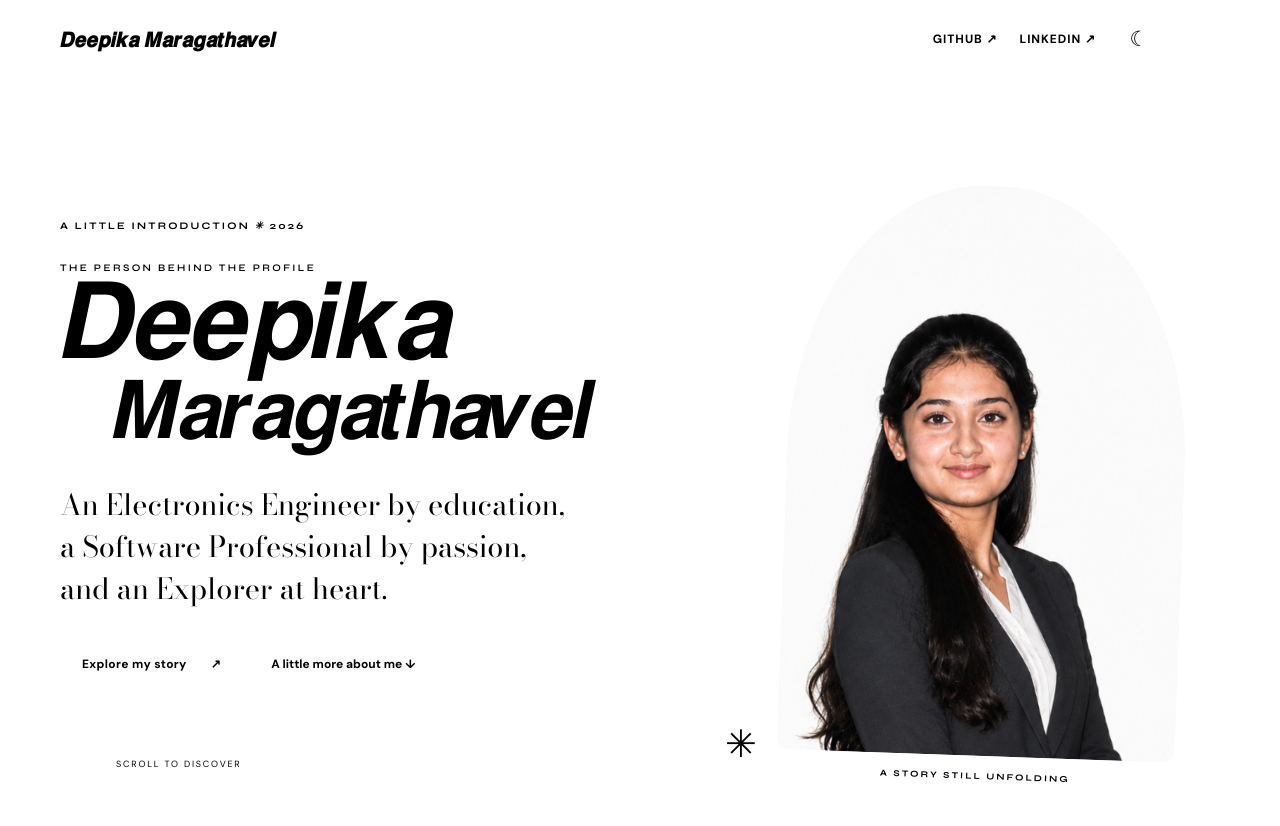
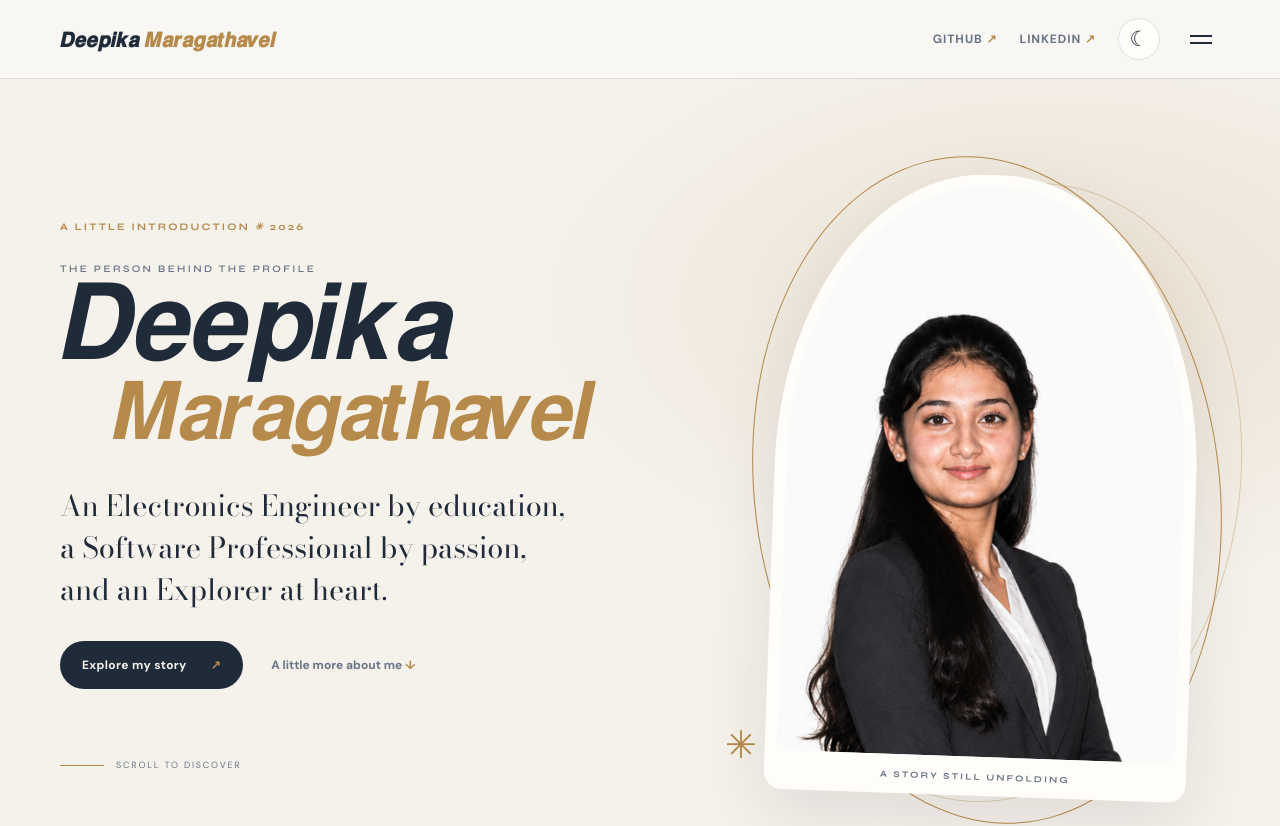
Before and after one commit to Deepika-2721/deepika-profile, a plain HTML site: page index.html in a window 1280 px wide. Shown: the top 826 px of the page. Drawn offline with nearby package versions, Linux system fonts and the light colour scheme; a web font is replaced by a local one.

Commit message:
Update theme.css

```diff
--- a/css/theme.css
+++ b/css/theme.css
@@ -1,3 +1,32 @@
+
+/* Theme tokens: one palette, tuned for both modes. */
+:root {
+    color-scheme: light;
+    --bg: #f5f1eb;
+    --surface: #fffdfa;
+    --surface-2: #eee8df;
+    --text: #202b3a;
+    --muted: #687487;
+    --accent: #b58a4b;
+    --accent-2: #d8bd8d;
+    --line: rgba(32,43,58,.13);
+    --header: rgba(250,248,244,.88);
+    --shadow: 0 24px 70px rgba(37,32,25,.10);
+}
+
+html[data-theme="dark"] {
+    color-scheme: dark;
+    --bg: #151922;
+    --surface: #1d2430;
+    --surface-2: #252e3b;
+    --text: #f3eee6;
+    --muted: #b6bdc8;
+    --accent: #d9b779;
+    --accent-2: #f0d8a9;
+    --line: rgba(243,238,230,.14);
+    --header: rgba(21,25,34,.88);
+    --shadow: 0 24px 70px rgba(0,0,0,.28);
+}
 
 * {
     box-sizing: border-box;
@@ -5,13 +34,14 @@
 
 html {
     scroll-behavior: smooth;
+    scroll-padding-top: 100px;
 }
 
 body {
+    margin: 0;
     background: var(--bg);
     color: var(--text);
     font-family: "DM Sans", sans-serif;
-    margin: 0;
     transition: background .45s, color .45s;
 }
 
```
